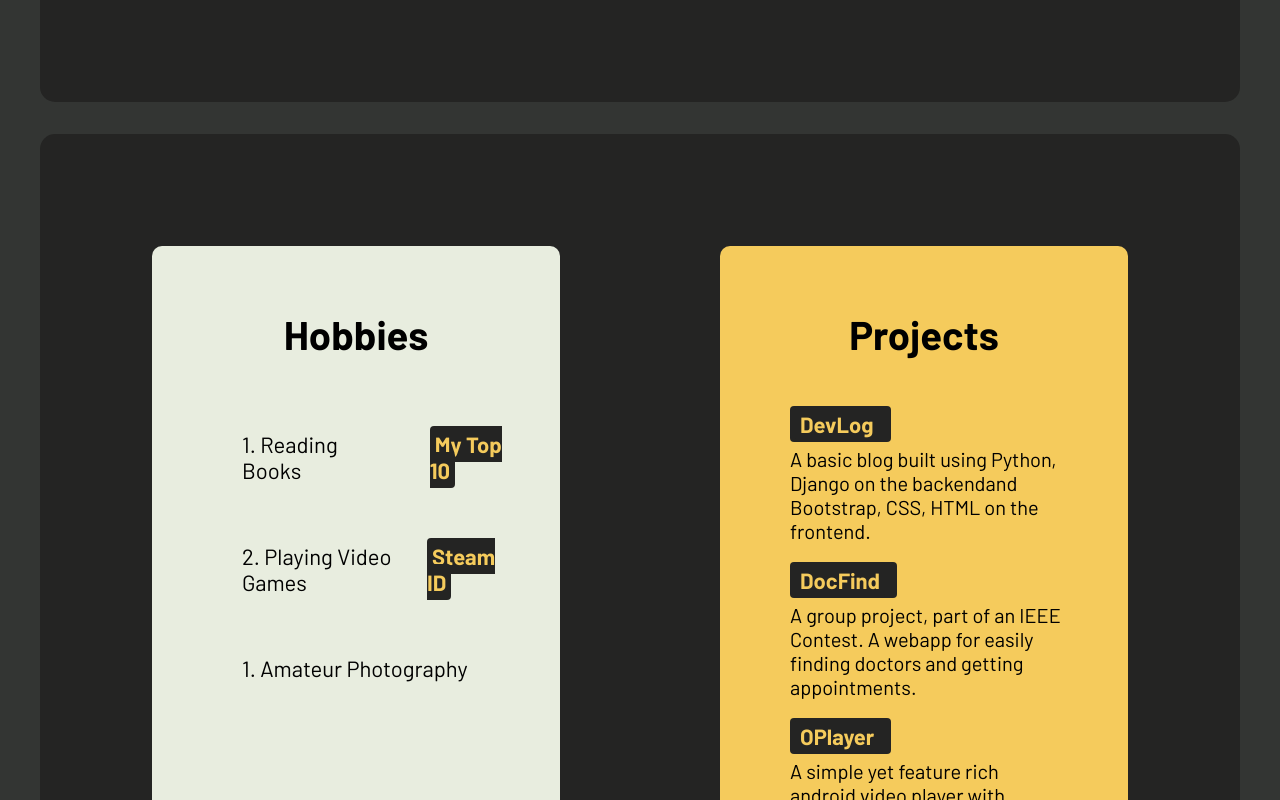
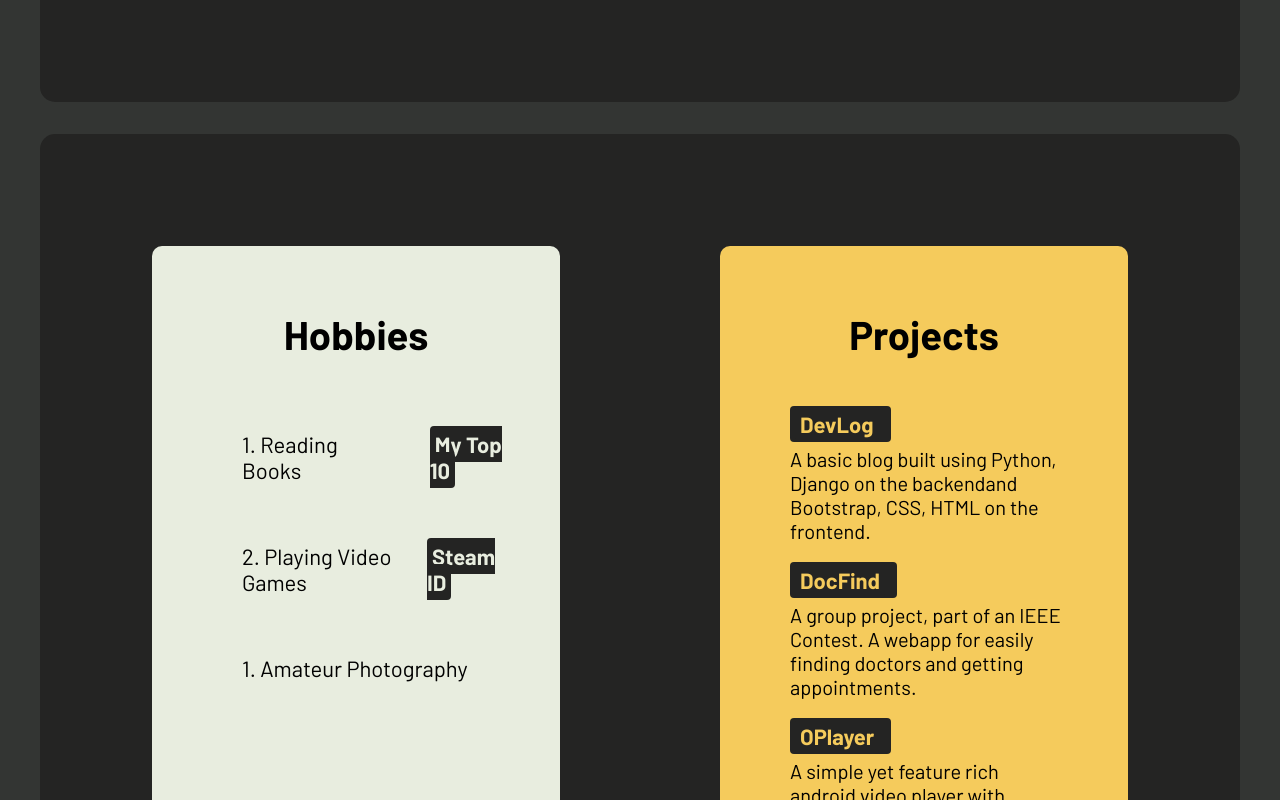
Before and after one commit to ShahriyarHussain/cse391-assignment1, a plain HTML site: page about_me.html in a window 1280 px wide. Shown: the part 1851-2651 px from the top of the page. Drawn offline with Linux system fonts and the light colour scheme.

Commit message:
Correct Color matching

```diff
--- a/about_me.html
+++ b/about_me.html
@@ -103,7 +103,7 @@
                     <tr>
                         <td class="td-dark">Js</td>
                         <td class="td-yellow">Python</td>
-                        <td class="td-dark">GitLab</td>
+                        <td class="td-dark">Java</td>
                         <td class="td-yellow">Android</td>
                     </tr>
                     <tr>
@@ -131,7 +131,7 @@
                                 1. Reading Books
                             </div>
                             <div style="margin-left: 20px;">
-                                <a class="dark-button" href="learn.html">My Top 10</a>
+                                <a class="dark-button-2" href="learn.html">My Top 10</a>
                             </div>
                             <br/>
                         </div>
@@ -140,7 +140,7 @@
                         <div class="hobbies">
                         <div style="margin-right: 10px;">2. Playing Video Games </div>
                         <div>
-                            <a class="dark-button" href="https://steamcommunity.com/id/the_real_shs/" target="_blank">Steam ID</a>
+                            <a class="dark-button-2" href="https://steamcommunity.com/id/the_real_shs/" target="_blank">Steam ID</a>
                         </div>
                         <br/>
                         </div>
--- a/css/master.css
+++ b/css/master.css
@@ -449,3 +449,14 @@ td {
     padding: 10px;
     margin: 10px;
 }
+
+.dark-button-2 {
+    display: inline;
+    background-color: #242423;
+    color: #e8eddf;
+    padding: 5px;
+    border-radius: 4px;
+    font-weight: bold;
+    margin-right: 7px;
+
+}
```
